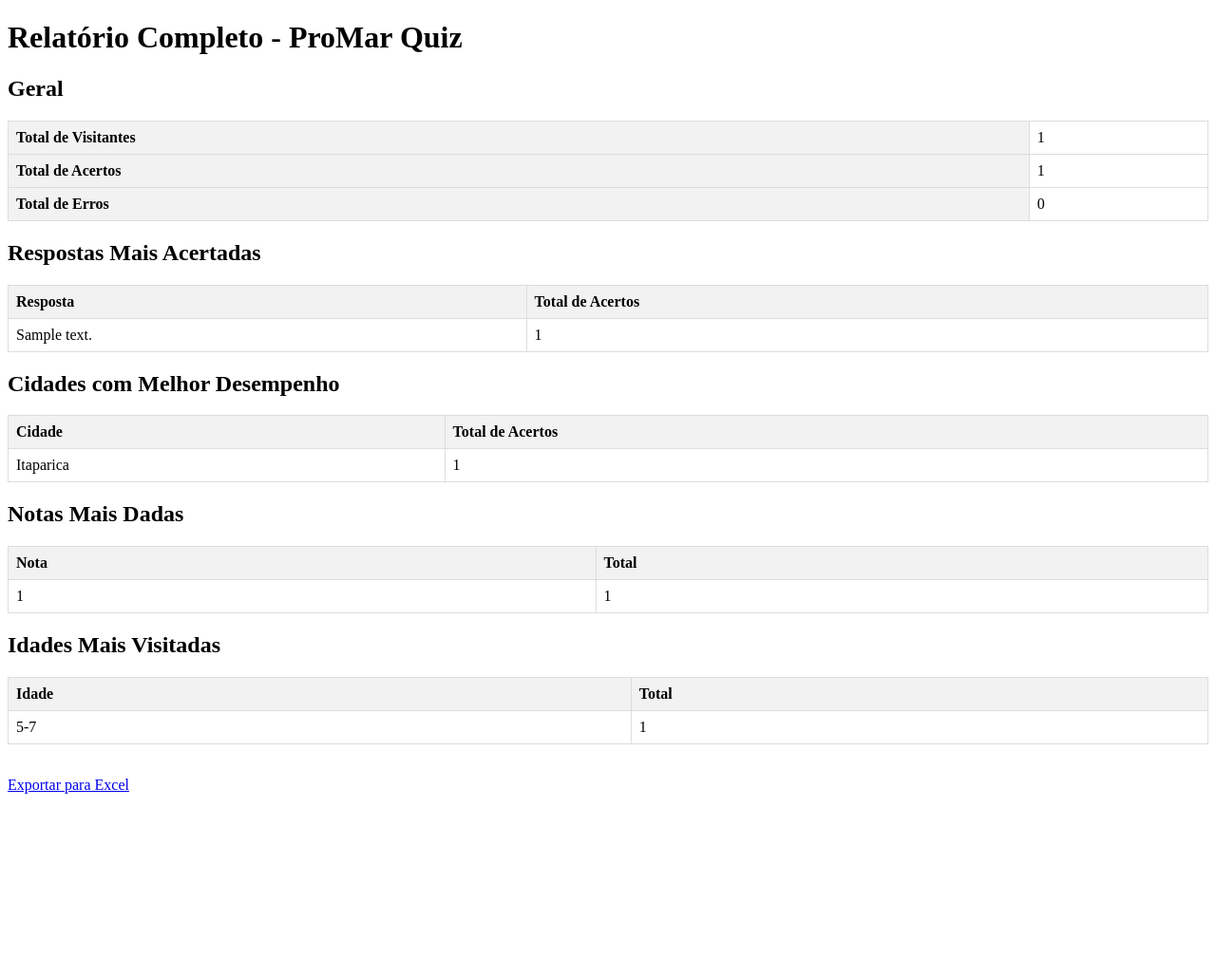
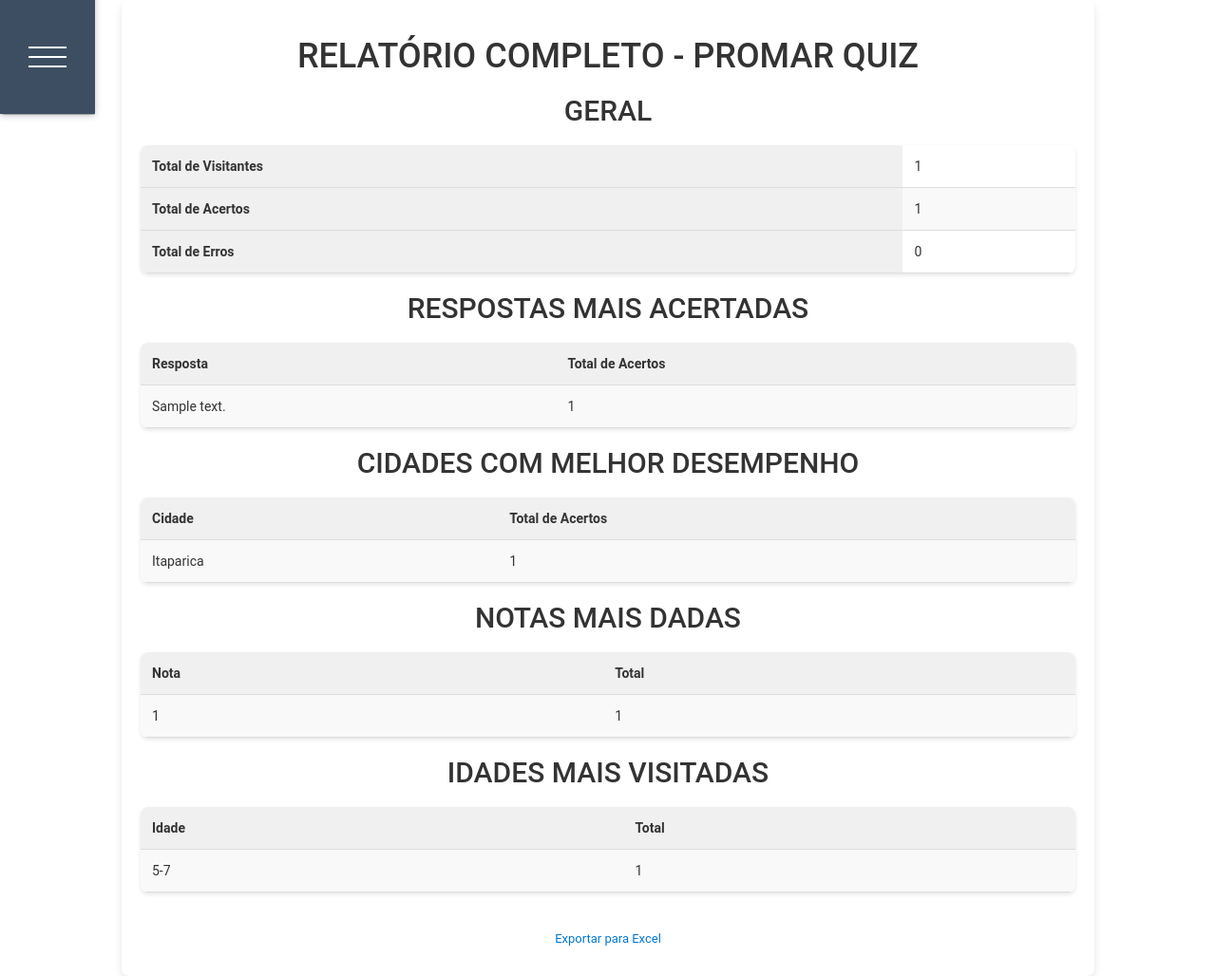
Before and after one commit to leonine1983/ProMarQuiz, a Django app: page /admin_quiz/dashboard/ in a window 1280 px wide. Shown: the whole page at 95% size. Before the commit the page ends 836 px from the top, so only its background shows below. Run offline with Django 5.2, Linux system fonts and the light colour scheme; tables that the repository leaves empty hold one stand-in row (values such as "Sample post"); some libraries are stand-ins or nearby versions.

Commit message:
feat:Adição de Relatório
- Iniciado a construçaõ do relatório do quiz

```diff
--- a/quiz/templates/relatorio_completo.html
+++ b/quiz/templates/relatorio_completo.html
@@ -1,24 +1,55 @@
-<!DOCTYPE html>
-<html>
-<head>
-    <meta charset="UTF-8">
-    <title>Relatório Completo - ProMar Quiz</title>
-    <style>
-        table {
+{% extends "perfil_e_quiz/index.html" %}
+{% load static %}
+{% block content %}
+<style>
+   #dashboard {
+            width: 80%;
+            background-color: #fff;
+            margin: auto;
+            padding: 20px;
+            border-radius: 8px;
+            box-shadow: 0 4px 8px rgba(0, 0, 0, 0.1);
+        }
+        #dashboard h1, #dashboard h2 {
+            color: #333;
+            text-align: center;
+            margin-bottom: 20px;
+            text-transform: uppercase;
+        }
+        #dashboard table {
+            width: 100%;
+            margin-bottom: 20px;
             border-collapse: collapse;
-            width: 100%;
+            border-radius: 8px;
+            overflow: hidden;
+            background-color: #fff;
+            box-shadow: 0 2px 4px rgba(0, 0, 0, 0.1);
         }
-        th, td {
-            border: 1px solid #ddd;
-            padding: 8px;
+        #dashboard th, #dashboard td {
+            padding: 12px;
             text-align: left;
+            border-bottom: 1px solid #ddd;
         }
-        th {
-            background-color: #f2f2f2;
+        #dashboard th {
+            background-color: #f0f0f0;
         }
-    </style>
-</head>
-<body>
+        #dashboard tr:nth-child(even) {
+            background-color: #f9f9f9;
+        }
+        #dashboard a {
+            color: #0078d4;
+            text-decoration: none;
+        }
+        #dashboard a:hover {
+            text-decoration: underline;
+        }
+        #dashboard p {
+            text-align: center;
+        }
+</style>
+
+
+<div id="dashboard">
     <h1>Relatório Completo - ProMar Quiz</h1>
 
     <h2>Geral</h2>
@@ -95,5 +126,7 @@
 
     <br>
     <p><a href="?export=excel">Exportar para Excel</a></p>
-</body>
-</html>
+</div>
+
+
+{% endblock %}
```
